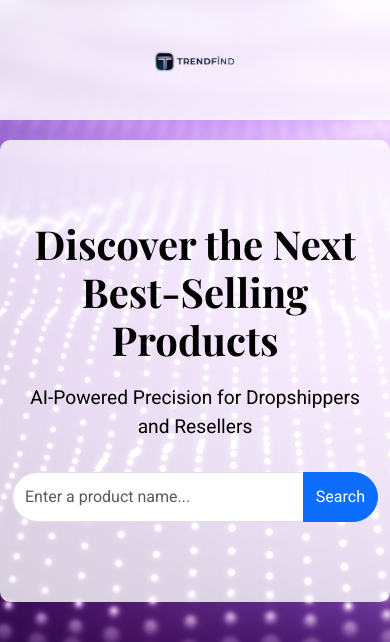
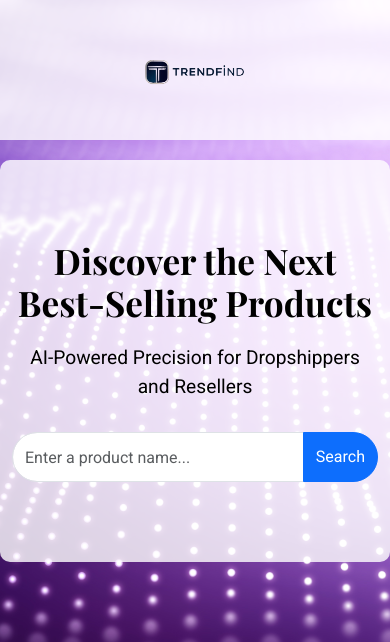
Before and after one commit to TrendFiind/flask-trendfind-app, a Flask app: page / in a window 390 px wide. Shown: the top 642 px of the page. Run offline with Flask 3, Linux system fonts and the light colour scheme; some libraries are stand-ins or nearby versions.

Commit message:
Update styles.css

```diff
--- a/TrendFind/static/styles.css
+++ b/TrendFind/static/styles.css
@@ -37,20 +37,6 @@ h1, h2 {
     }
 }
 
-/* Hero Section Header */
-.hero-section h1 {
-    font-size: 2.2rem; /* Smaller header size */
-    margin-bottom: 20px;
-    color: #000; /* Ensure the heading is black */
-}
-
-/* Responsive Logo */
-@media (max-width: 768px) {
-    .logo {
-        height: 80px; /* Smaller logo for mobile devices */
-    }
-}
-
 /* Bold Heading */
 h1 strong {
     font-weight: bold; /* Make the heading bold */
@@ -68,7 +54,7 @@ h1 strong {
 }
 
 .hero-section h1 {
-    font-size: 2.5rem; /* Smaller header */
+    font-size: 2.2rem; /* Smaller header size */
     margin-bottom: 20px;
     color: #000; /* Ensure the heading is black */
 }
```
